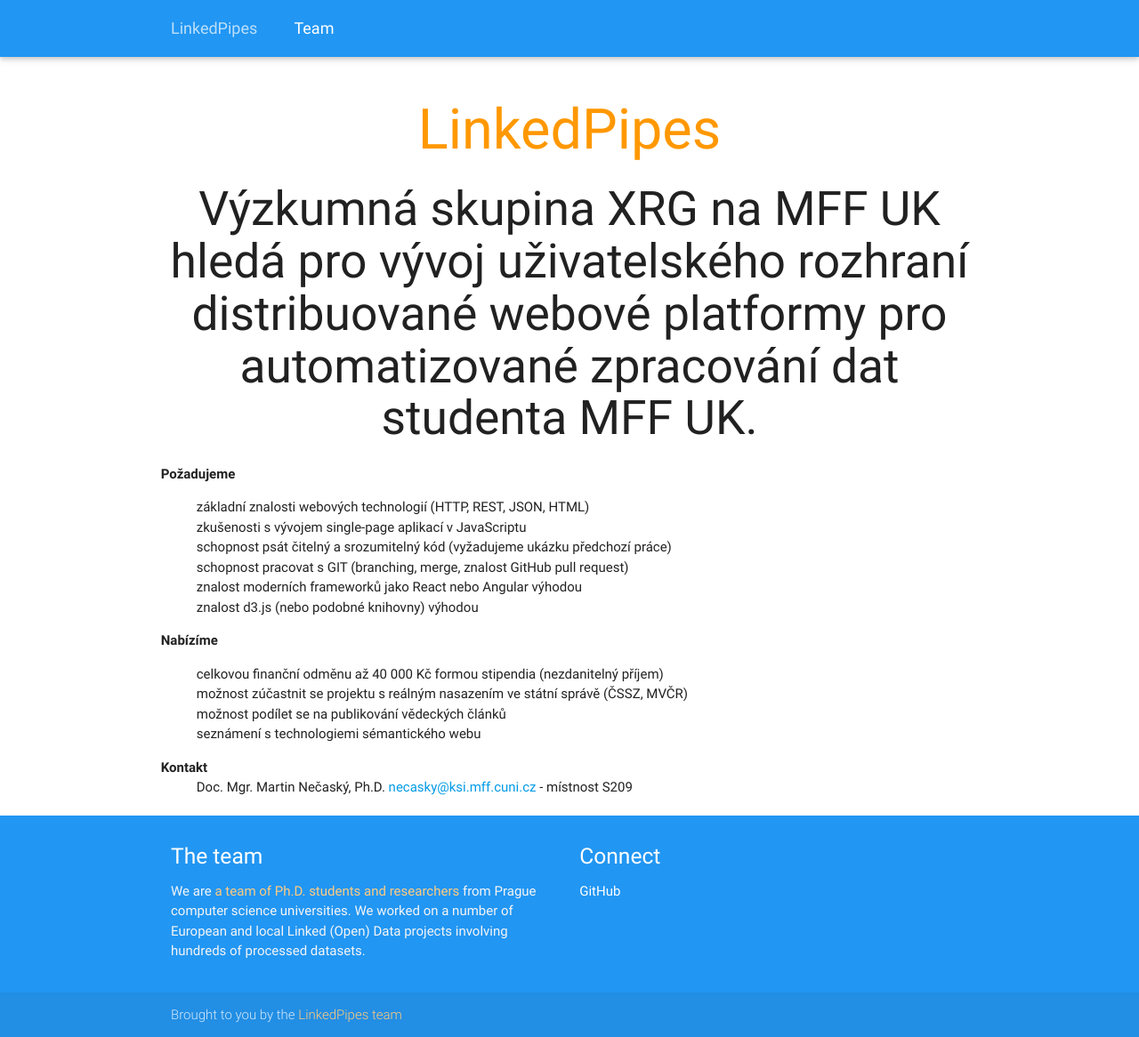
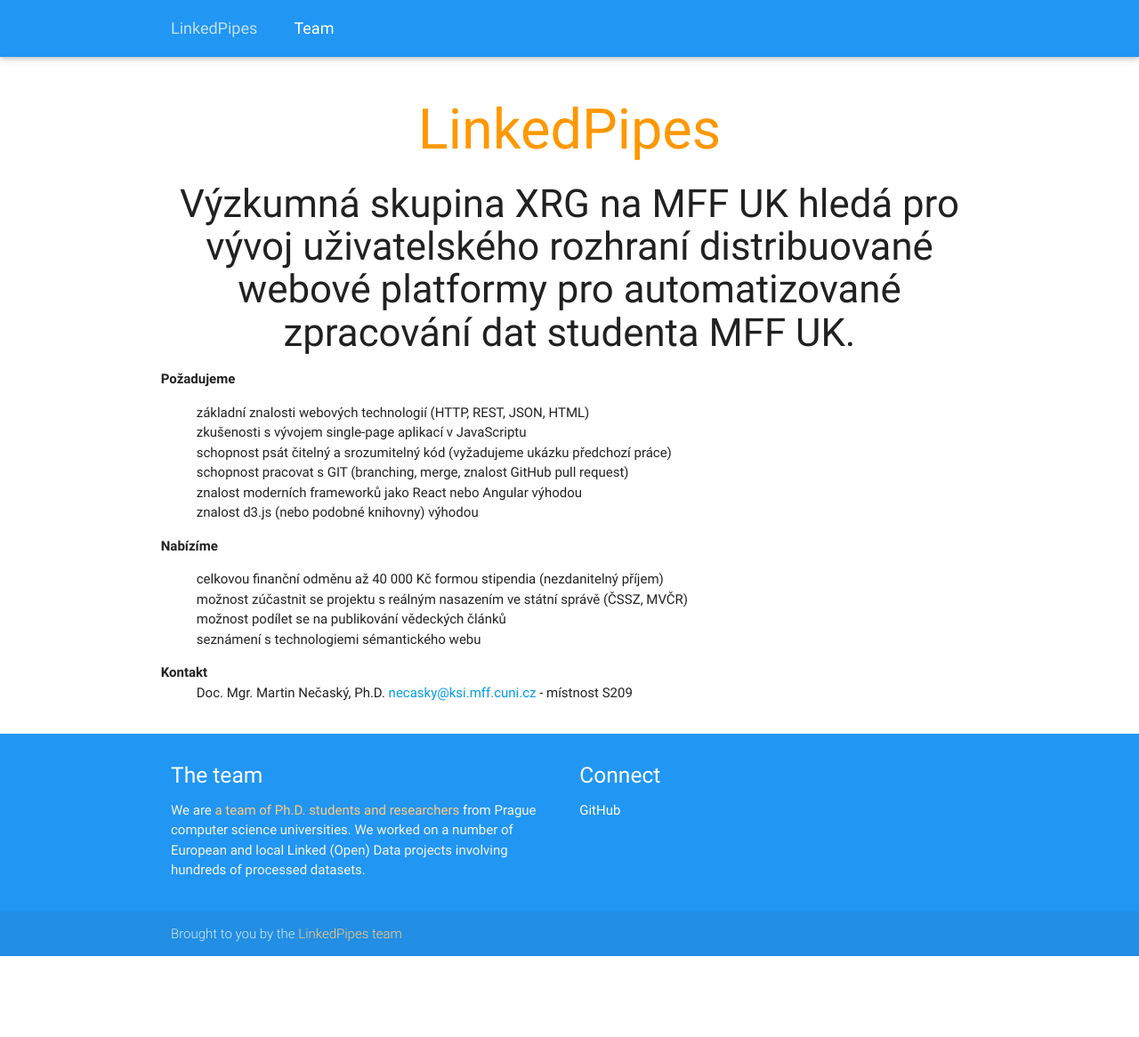
Before and after one commit to linkedpipes/linkedpipes.github.io, a Jekyll site: the page built from team/job.html, in a window 1280 px wide. Shown: the whole page at 89% size. Built offline with Jekyll 4.4.1, drawn with Linux system fonts in a browser that asks for light colours; nearby versions of some CDN libraries; after the commit the page ends 1075 px from its top, so only the background shows below that.

Commit message:
Update job.html

```diff
--- a/team/job.html
+++ b/team/job.html
@@ -9,9 +9,9 @@
     <div class="container">
       <h1 class="header center orange-text">LinkedPipes</h1>
       <div class="row">
-        <h2 class="center">Výzkumná skupina XRG na MFF UK hledá pro vývoj uživatelského rozhraní distribuované webové platformy pro automatizované zpracování dat studenta MFF UK.</h2>
+        <h3 class="center">Výzkumná skupina XRG na MFF UK hledá pro vývoj uživatelského rozhraní distribuované webové platformy pro automatizované zpracování dat studenta MFF UK.</h3>
 
-        <dl style="margin:auto">
+        <dl>
           <dt>Požadujeme</dt>
           <dd>
             <ul>
```
